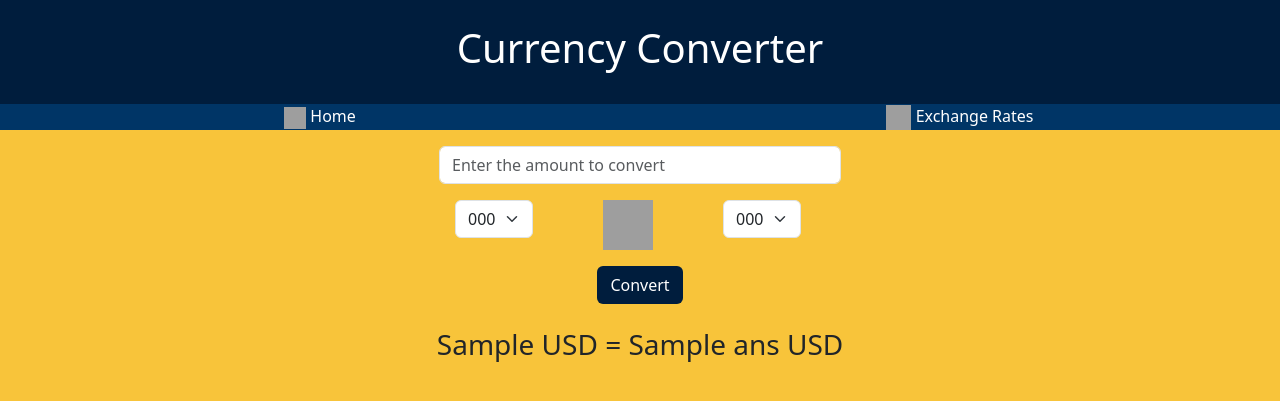
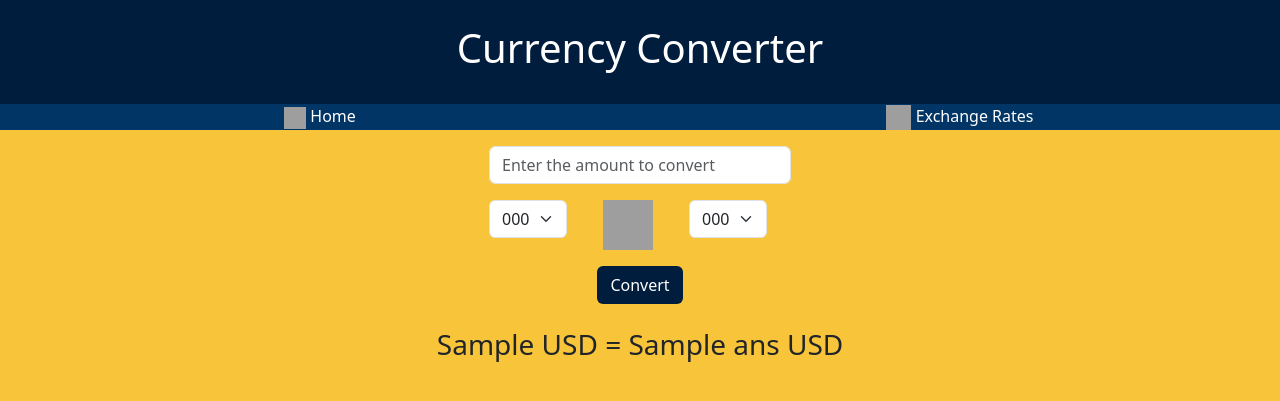
Before and after one commit to AndreyJVM/CurrencyConverter, a Flask app: template templates/index.html in a window 1280 px wide. Shown: the top 401 px of the page. Run offline with Flask 3, Linux system fonts and the light colour scheme; the template is opened without the code that fills it: most values are stand-ins (such as "Sample title", 1, 10 or a date in 2020); some libraries are stand-ins or nearby versions; grey boxes are pictures that could not be loaded.

Commit message:
Update index.html
- Changed width of container from 450px to 350px

```diff
--- a/templates/index.html
+++ b/templates/index.html
@@ -1,7 +1,7 @@
 {% extends "basefile.html" %}
 {% block content %}
 <div class="container mx-auto text-center">
-    <form action="" method="GET" class="container" style="width:450px">
+    <form action="" method="GET" class="container" style="width:350px">
         <div class="container pt-3">
             <input type="number" name="currency_input" class="form-control" placeholder="Enter the amount to convert" step="any" required>
         </div>
@@ -34,4 +34,5 @@
         <h3 class="pt-4">{{user_input}} {{source_currency}} = {{ans}} {{destination_currency}}</h3>
     {% endif %}
 </div>
+
 {% endblock %}
```
